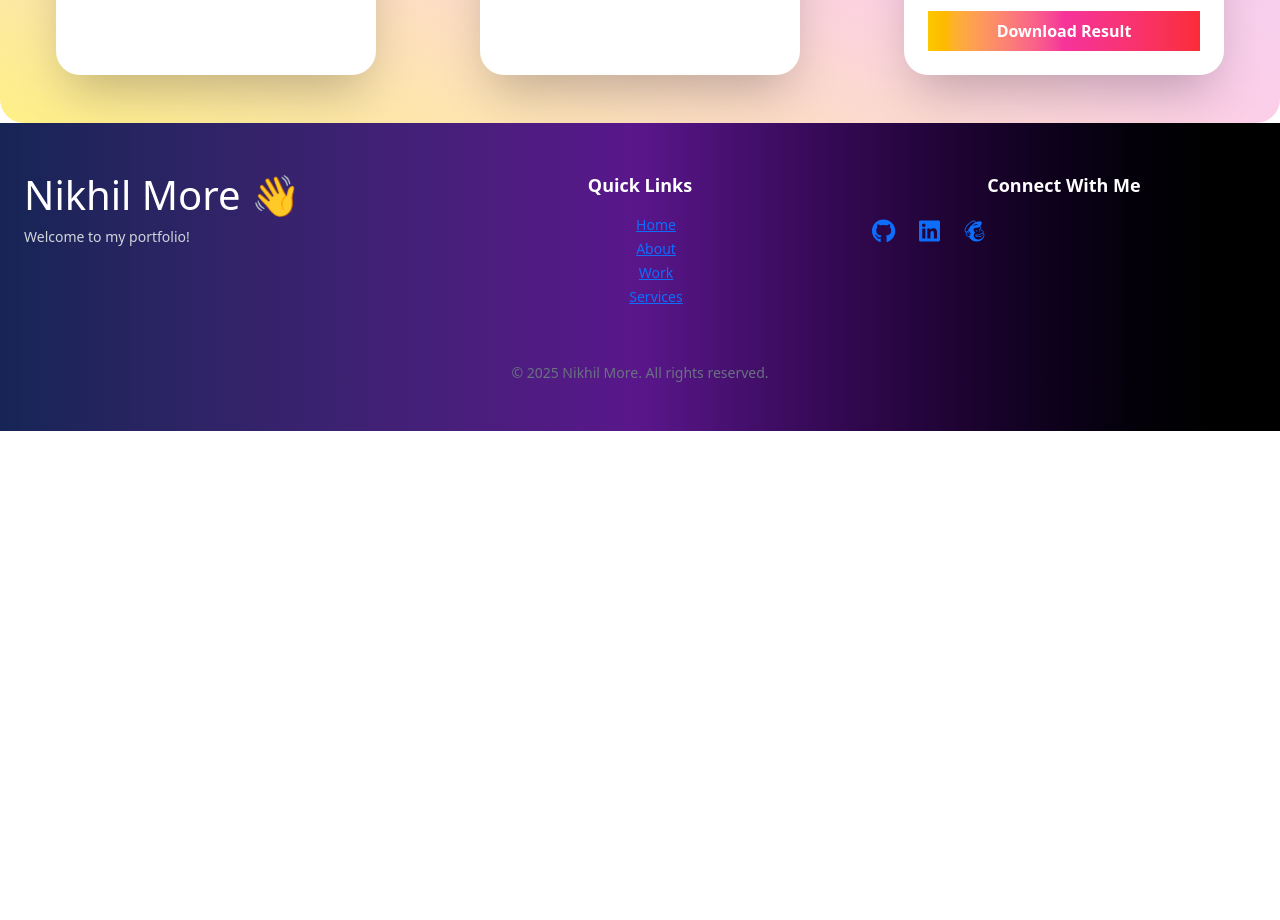
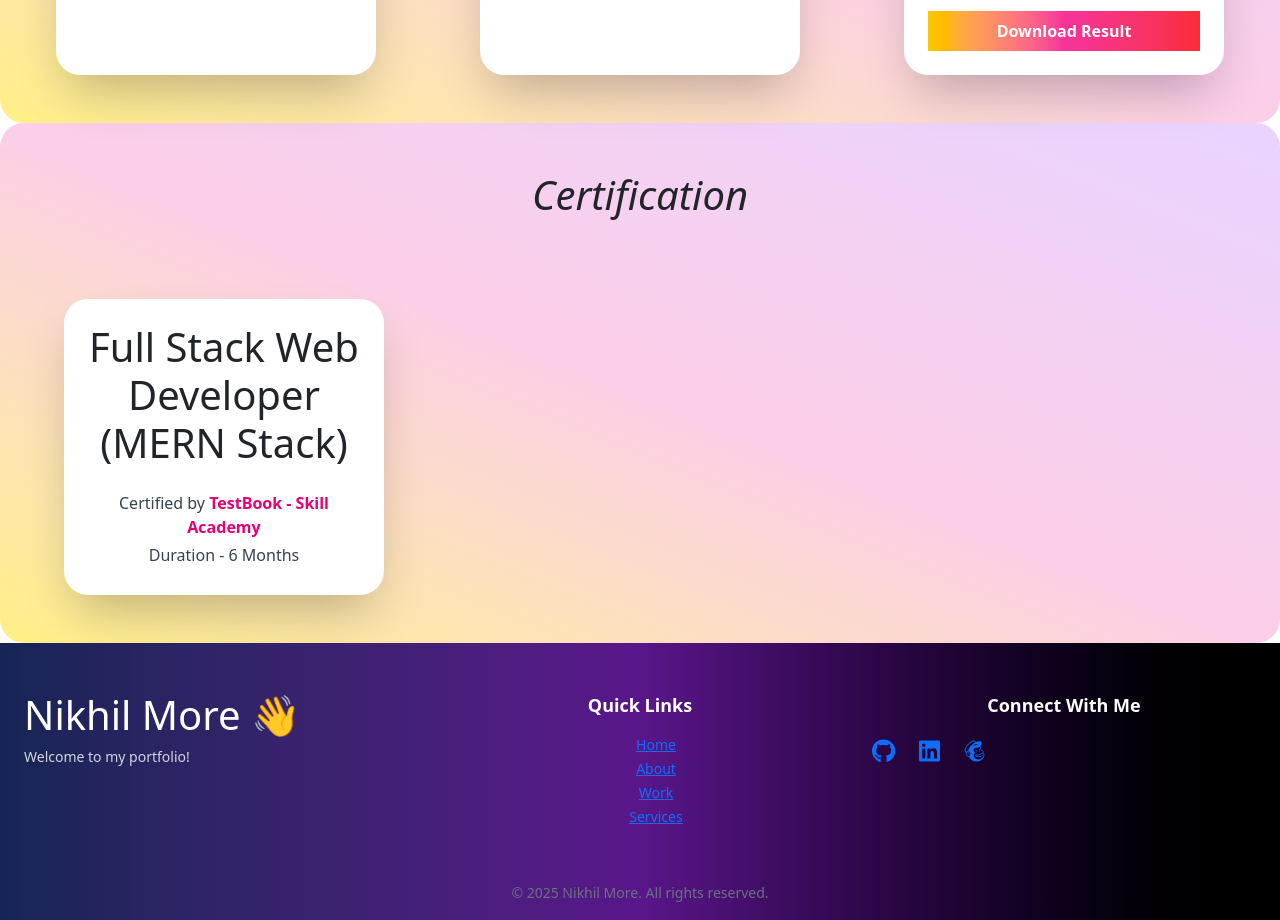
Before and after one commit to NikhilMore1/MyPortfolio-, a React (Vite) app: page /about in a window 1280 px wide. Shown: the part 1280-2200 px from the top of the page. Before the commit the page ends 1711 px from the top, so only its background shows below. Built offline with nearby package versions, Linux system fonts and the light colour scheme.

Commit message:
certificate added

```diff
--- a/src/components/About.jsx
+++ b/src/components/About.jsx
@@ -174,6 +174,17 @@ function About() {
           animation-delay: 0.6s;
         }
       `}</style>
+      <div className="bg-gradient-to-tr from-yellow-200 via-pink-200 to-purple-200 py-12 px-4 sm:px-6 lg:px-20 rounded-3xl">
+        <h1 className="text-4xl md:text-6xl italic font-extrabold text-center text-emerald-700 mb-16">Certification</h1>
+          <div className="grid grid-cols-1 sm:grid-cols-2 md:grid-cols-3 gap-6 max-w-6xl mx-auto mt-20">
+            <div className="bg-white p-6 rounded-3xl shadow-2xl w-full max-w-xs text-center transform transition duration-500 hover:scale-105 card-animation card-delay-1">
+              <h1 className="text-xl font-bold text-indigo-600 mb-4">Full Stack Web Developer (MERN Stack)</h1>
+              <p className="text-gray-700 mb-1">Certified by <span className="font-bold text-pink-600">TestBook - Skill Academy</span></p>
+              <p className="text-gray-700 mb-1">Duration - 6 Months</p>
+            </div>
+              </div>
+
+      </div>
       <div>
         <Footer/>
       </div>
```
